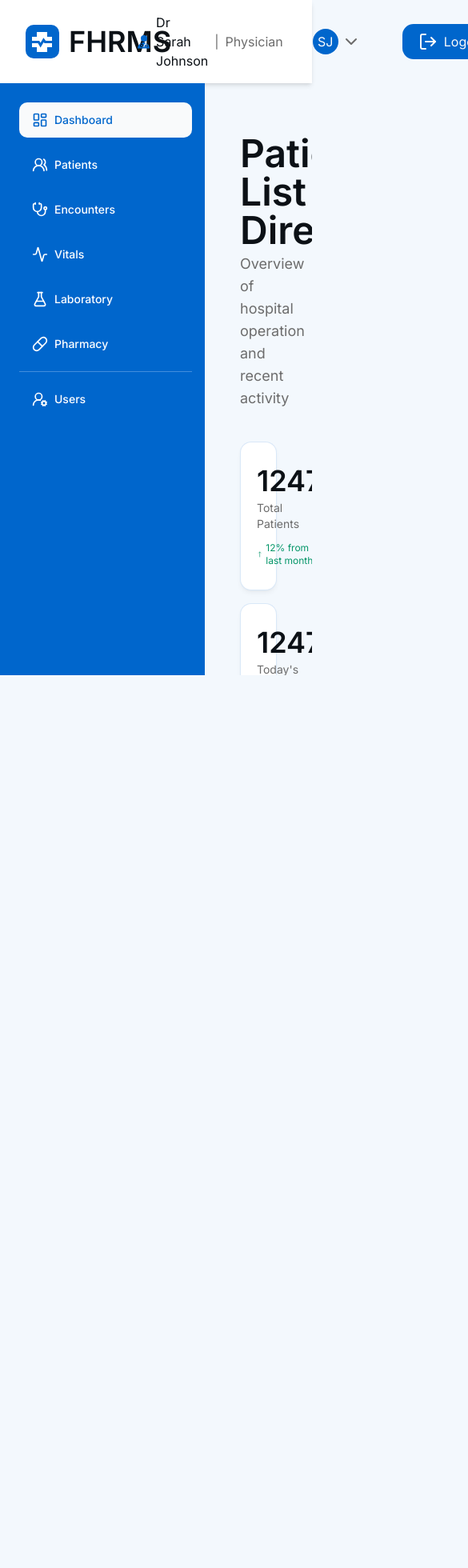
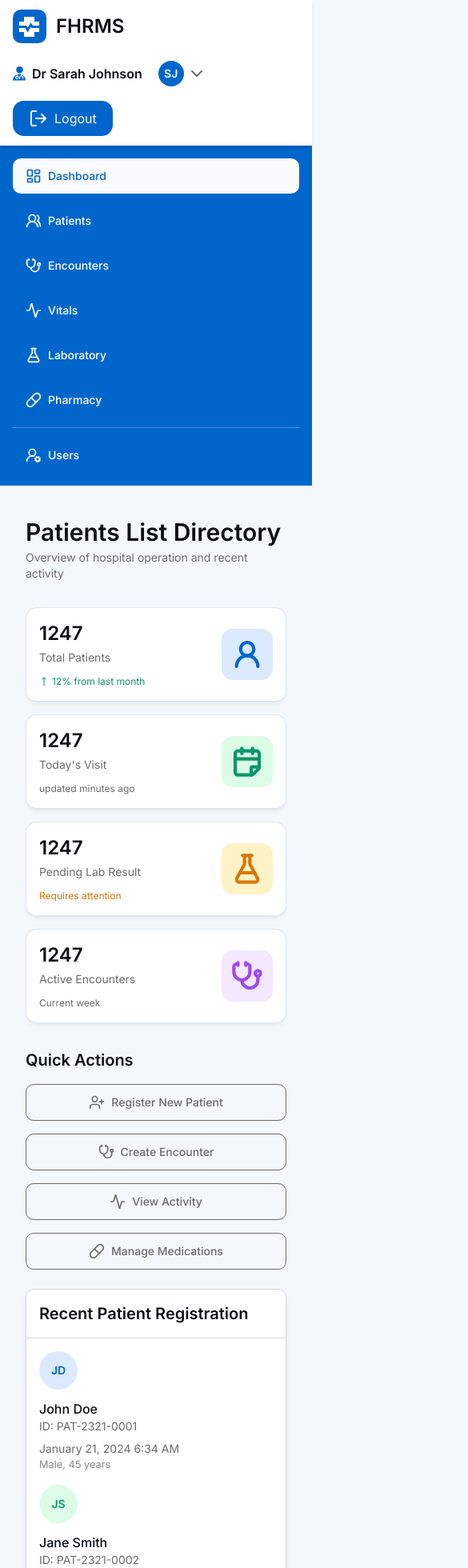
Before and after one commit to Isaiah-Alex/FHRMS, a Next.js app: page / in a window 390 px wide. Shown: the top 1960 px of the page at 80% size, 585 px wide, since content can reach past the window. Before the commit the page ends 844 px from the top, so only its background shows below. Built offline with nearby package versions, Linux system fonts and the light colour scheme.

Commit message:
refactor: improve layout and styling across components for better responsiveness and usability

```diff
--- a/app/(main)/layout.tsx
+++ b/app/(main)/layout.tsx
@@ -8,16 +8,18 @@ export default function MainLayout({
   children: React.ReactNode;
 }>) {
   return (
-    <div className="grid grid-rows-[auto_1fr] grid-cols-[256px_1fr] h-screen">
-      <header className="col-span-2">
+    <div className="min-h-screen flex flex-col">
+      <header className="sticky top-0 z-20">
         <Header />
       </header>
-      <aside className="overflow-auto">
-        <Sidebar />
-      </aside>
-      <main className="overflow-auto p-6">
-        {children}
-      </main>
+      <div className="flex flex-1 flex-col lg:flex-row">
+        <aside className="w-full lg:w-64 lg:shrink-0 lg:overflow-y-auto">
+          <Sidebar />
+        </aside>
+        <main className="flex-1 p-4 sm:p-6">
+          {children}
+        </main>
+      </div>
     </div>
   );
 }
--- a/app/(main)/page.tsx
+++ b/app/(main)/page.tsx
@@ -8,7 +8,7 @@ import History from "@/components/History";
 
 const Home = () => {
   return (
-    <div className="px-5 my-10 space-y-10">
+    <div className="px-4 my-6 space-y-8 sm:px-5 sm:my-10 sm:space-y-10">
       <Hero
         Title="Patients List Directory"
         Subtitle="Overview of hospital operation and recent activity"
@@ -20,7 +20,7 @@ const Home = () => {
           description="Total Patients"
           percentage={12}
           notice="from last month"
-          icon={<UserRound className="w-16 h-16" strokeWidth={2.5} />}
+          icon={<UserRound className="w-10 h-10 sm:w-12 sm:h-12 lg:w-16 lg:h-16" strokeWidth={2.5} />}
           color="blue"
           requiresAttention="success"
         />
@@ -28,14 +28,14 @@ const Home = () => {
           amount={1247}
           description="Today's Visit"
           notice="updated minutes ago"
-          icon={<CalendarFold className="w-16 h-16" strokeWidth={2.5} />}
+          icon={<CalendarFold className="w-10 h-10 sm:w-12 sm:h-12 lg:w-16 lg:h-16" strokeWidth={2.5} />}
           color="green"
         />
         <Card
           amount={1247}
           description="Pending Lab Result"
           notice="Requires attention"
-          icon={<FlaskConical className="w-16 h-16" strokeWidth={2.5} />}
+          icon={<FlaskConical className="w-10 h-10 sm:w-12 sm:h-12 lg:w-16 lg:h-16" strokeWidth={2.5} />}
           color="yellow"
           requiresAttention="warning"
         />
@@ -43,13 +43,13 @@ const Home = () => {
           amount={1247}
           description="Active Encounters"
           notice="Current week"
-          icon={<Stethoscope className="w-16 h-16" strokeWidth={2.5} />}
+          icon={<Stethoscope className="w-10 h-10 sm:w-12 sm:h-12 lg:w-16 lg:h-16" strokeWidth={2.5} />}
           color="purple"
         />
       </section>
       <section>
-        <h2 className="text-3xl font-semibold">Quick Actions</h2>
-        <div className="grid grid-cols-4 gap-4 mt-4">
+        <h2 className="text-xl font-semibold sm:text-2xl lg:text-3xl">Quick Actions</h2>
+        <div className="grid grid-cols-1 gap-4 mt-4 sm:grid-cols-2 lg:grid-cols-4">
           <QuickActions
             text="Register New Patient"
             icon={<UserPlus className="w-5 h-5" />}
@@ -71,7 +71,7 @@ const Home = () => {
             href="/pharmacy"
           />
         </div>
-        <div className="grid grid-cols-2 gap-4 mt-6">
+        <div className="grid grid-cols-1 gap-4 mt-6 lg:grid-cols-2">
           <History isEncounters={false} />
           <History isEncounters={true} />
         </div>
--- a/components/Card.tsx
+++ b/components/Card.tsx
@@ -34,10 +34,10 @@ const Card = ({ amount, description, percentage, icon, color, requiresAttention,
     };
 
     return (
-        <div className="flex justify-between items-center px-5 py-7 bg-white rounded-xl shadow-neutral-900/5 shadow-md border border-primary/15">
+        <div className="flex items-center justify-between gap-4 rounded-xl border border-primary/15 bg-white p-4 shadow-md shadow-neutral-900/5 sm:p-5">
             <div>
                 <div>
-                    <h2 className="text-4xl font-semibold">{amount}</h2>
+                    <h2 className="text-2xl font-semibold sm:text-3xl">{amount}</h2>
                     <p className="text-neutral-500 text-sm mt-1">{description}</p>
                 </div>
                 <div className="flex items-center gap-1 mt-3">
@@ -50,7 +50,7 @@ const Card = ({ amount, description, percentage, icon, color, requiresAttention,
                     </p>
                 </div>
             </div>
-            <div className={clsx("px-4 py-7.5 rounded-xl", getColorClasses(color))}>
+            <div className={clsx("rounded-xl p-3 sm:p-4", getColorClasses(color))}>
                 {icon}
             </div>
         </div>
--- a/components/Header.tsx
+++ b/components/Header.tsx
@@ -7,7 +7,9 @@ import { LogOut } from "lucide-react";
 import Link from "next/link";
 
 const Header = () => {
-    return (<div className="w-full bg-white flex justify-between items-center py-4 px-8 shadow-md position-fixed top-0 left-0 z-10">
+    return (
+        <div className="w-full bg-white px-4 py-3 shadow-md sm:px-6 lg:px-8">
+            <div className="flex flex-col gap-4 sm:flex-row sm:items-center sm:justify-between">
                 <Link href="/">
                     <div className="flex items-center gap-3">
                         <Image
@@ -16,28 +18,30 @@ const Header = () => {
                             src={logo}
                             alt="FHRMS Logo"
                         />
-            <h2 className="flex text-4xl font-semibold">FHRMS</h2>
+                        <h2 className="flex text-2xl font-semibold sm:text-3xl lg:text-4xl">FHRMS</h2>
                     </div>
                 </Link>
-        <div className="flex items-center gap-10">
+                <div className="flex flex-wrap items-center gap-3 sm:gap-6">
                     <div className="flex items-center gap-2">
                         <Image
                             src={doctorIcon}
                             alt="Doctor Icon"
-                width={15}
-                height={16.5}
+                            width={16}
+                            height={16}
                         />
-            <p className="text-bold">Dr Sarah Johnson</p>
-            <span className="text-neutral-500">|</span>
-            <p className="text-neutral-500">Physician</p>
+                        <p className="font-semibold">Dr Sarah Johnson</p>
+                        <span className="hidden sm:inline text-neutral-500">|</span>
+                        <p className="hidden sm:inline text-neutral-500">Physician</p>
                     </div>
-            <div className="flex items-center gap-1 hover:bg-neutral-100 py-1.5 px-3 rounded-lg cursor-pointer">
-                <span className="px-3 py-3 flex items-center justify-center font-size w-8 h-8 text-center bg-primary rounded-full text-primary-light">SJ</span>
+                    <div className="flex items-center gap-1 hover:bg-neutral-100 py-1.5 px-2 rounded-lg cursor-pointer">
+                        <span className="flex h-8 w-8 items-center justify-center text-sm font-semibold text-center bg-primary rounded-full text-primary-light">SJ</span>
                         <ChevronDown className="text-neutral-500"/>
                     </div>
                     <Link href="/login"><Button text="Logout" icon={<LogOut />} /></Link>
                 </div>
-    </div> );
+            </div>
+        </div>
+    );
 }
 
 export default Header;
--- a/components/Hero.tsx
+++ b/components/Hero.tsx
@@ -7,8 +7,8 @@ type Props = {
 const Hero = ({ Title, Subtitle, className }: Props) => {
     return (
         <div className={className ? `space-y-1 ${className}` : "space-y-1"}>
-            <h1 className="text-5xl font-semibold">{Title}</h1>
-            <p className="text-neutral-500 text-lg">{Subtitle}</p>
+            <h1 className="text-3xl font-semibold sm:text-4xl lg:text-5xl">{Title}</h1>
+            <p className="text-neutral-500 text-sm sm:text-base lg:text-lg">{Subtitle}</p>
         </div>
     );
 };
--- a/components/NameProfile.tsx
+++ b/components/NameProfile.tsx
@@ -10,15 +10,18 @@ type Props = {
 
 
 const NameProfile = ({ profileDisplay, color, rounded=true, className }: Props) => {
-    return (<div className={clsx("px-3 py-3 flex items-center justify-center font-size-h4 w-[48] h-[48] text-center",
+    return (
+        <div className={clsx(
+            "flex items-center justify-center w-12 h-12 text-sm font-semibold text-center",
             color === "blue" ? "bg-primary-middle text-primary" : color === "green" ? "bg-success-light text-success" :
             color === "purple" ? "bg-accent-light text-accent" : color === "yellow" ? "bg-warning-light text-warning":
             color === "profileDisplay" ? "bg-primary text-primary-light" : "",
             rounded ? "rounded-full" : "rounded-lg",
-        className? className : ""
+            className ? className : ""
         )}>
             {profileDisplay}
-    </div> );
+        </div>
+    );
 }
 
 export default NameProfile;
--- a/components/Patient.tsx
+++ b/components/Patient.tsx
@@ -34,20 +34,20 @@ const Patient = ({ name, id, date, gender, age, time, doctorName, colorIndex = 0
     const color = colorSchemes[colorIndex % colorSchemes.length];
 
     return (
-        <div className="flex items-center gap-4 m-4">
+        <div className="flex flex-col gap-3 m-4 sm:flex-row sm:items-center sm:gap-4">
             <NameProfile profileDisplay={getInitials(name)} color={color} />
-            <div className="flex justify-between h-full w-full">
+            <div className="flex flex-col gap-2 sm:flex-row sm:items-center sm:justify-between sm:gap-4 w-full">
                 <div>
                     <h4 className="font-medium">{name}</h4>
                     <p className="text-sm text-neutral-500">ID: PAT-{id}</p>
-                    {isEncounter && <small className="text-neutral-500/80 self-end">Dr. {doctorName}</small>}
+                    {isEncounter && <small className="text-neutral-500/80">Dr. {doctorName}</small>}
                 </div>
-                <div className="flex flex-col">
+                <div className="flex flex-col sm:items-end">
                     <p className="text-sm text-neutral-500">{date} {time}</p>
-                    {!isEncounter && <small className="text-neutral-500/80 self-end">{gender}, {age} years</small>}
+                    {!isEncounter && <small className="text-neutral-500/80">{gender}, {age} years</small>}
                     {isEncounter && (
                         <small className={clsx(
-                            "self-end px-2 py-1 rounded-full font-medium",
+                            "mt-1 inline-flex px-2 py-1 rounded-full font-medium",
                             isActive
                                 ? "text-success bg-success-light"
                                 : "text-neutral-500 bg-neutral-200"
--- a/components/Sidebar.tsx
+++ b/components/Sidebar.tsx
@@ -3,7 +3,7 @@ import { LayoutDashboard, Activity, UsersRound, Stethoscope, FlaskConical, Pill,
 
 const Sidebar = () => {
     return (
-        <nav className="bg-primary pt-6 pr-4 pl-6 flex flex-col gap-3 w-64 h-full top-0 left-0 -z-1 overflow-hidden">
+        <nav className="bg-primary px-4 py-4 sm:px-6 lg:py-6 flex flex-col gap-3 w-full h-full overflow-y-auto">
             <NavItem
                 icon={<LayoutDashboard className="w-5 h-5" />}
                 text="Dashboard"
```
Also changed, not shown: app/(main)/patients/page.tsx (+8 -8 lines), app/(main)/vitals/page.tsx (+24 -23 lines). Lines whose indentation alone changed are shown as unchanged.
